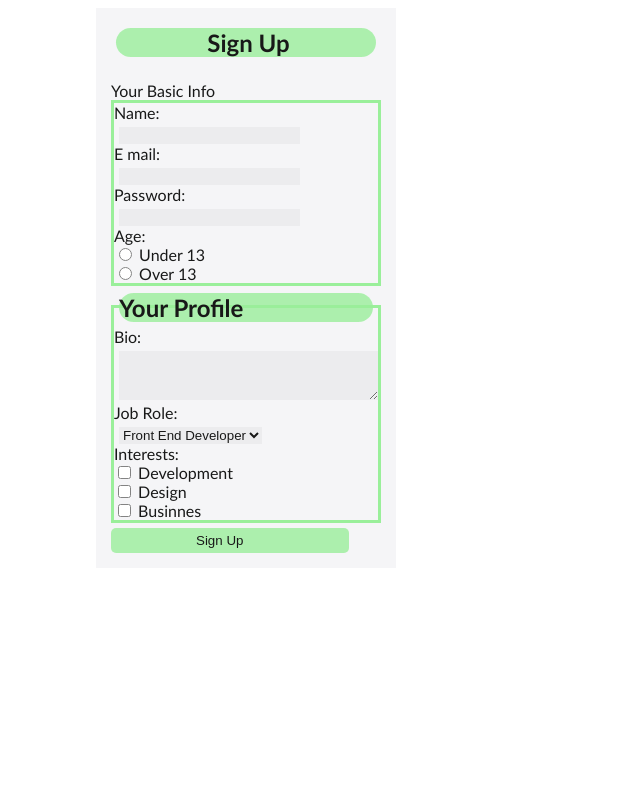
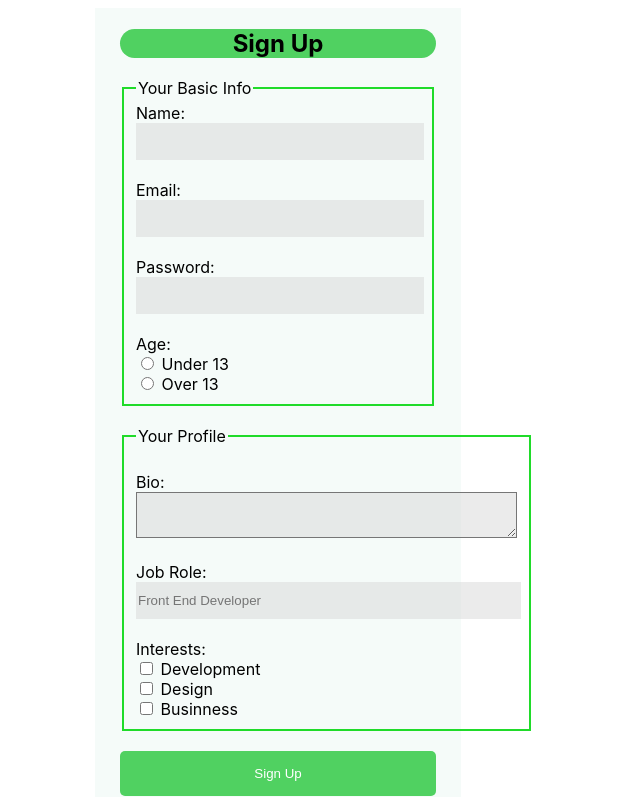
Before and after one commit to higuclu/form_html_css, a plain HTML site: page index.html in a window 1280 px wide. Shown: the whole page, without its empty margins (362-1002 px from the left). Drawn offline with Linux system fonts and the light colour scheme.

Commit message:
finised v2

```diff
--- a/index.html
+++ b/index.html
@@ -6,48 +6,52 @@
     <meta name="viewport" content="width=device-width, initial-scale=1.0">
     <title>Form</title>
     <link rel="stylesheet" href="style.css">
+    <link rel="preconnect" href="https://fonts.gstatic.com">
+    <link href="https://fonts.googleapis.com/css2?family=Montserrat:wght@300&display=swap" rel="stylesheet">
 </head>
 <body>
     <div class="container">
-        <h2 class="up">Sign Up</h2> <br>
-        <div>
-            <label for="info"> Your Basic Info</label>
-            <form id="form1">
+        <h2 class="sign" id="h2">Sign Up</h2>
+        <div class="form1">
+            <fieldset>
+                <legend>Your Basic Info</legend>
                 <label for="fname">Name:</label><br>
-                <input type="text" id="text"><br>
-                <label for="fname">E mail:</label><br>
-                <input type="text" id="text"><br>
-                <label for="fname">Password:</label><br>
-                <input type="text" id="text"><br>
-                <label for="fname">Age:</label><br>
+                <input type="text" id="input" name="fname"><br><br>
+                <label for="mail">Email:</label><br>
+                <input type="text" id="input" name="lname"><br><br>
+                <label for="pass">Password:</label><br>
+                <input type="password" id="input" name="password"><br><br>
+                <label for="age">Age:</label><br>
+                <input type="radio" value="age">
+                <label for="age">Under 13</label><br>
+                <input type="radio" value="age">
+                <label for="age">Over 13</label>
+            </fieldset>
+        </div><br>
+        <div class="form2">
+            <fieldset>
+                <legend>Your Profile</legend><br>
+                <label for="fname">Bio:</label><br>
+                <textarea id="bio" name="Bio" rows="5" cols="45"></textarea> <br><br>
+                <label for="Role">Job Role:</label><br>
+                <input list="role" name="Role" id="input" placeholder="Front End Developer">
+                <datalist id="role">
+                    <option value="Front End Developer">
+                    <option value="Back End Developer">
+                    <option value="DevOps">
+                    <option value="Cloud">
+                    <option value="Full Stack Developer">
+                </datalist><br><br>
+                <label for="checkbox">Interests:</label><br>
+                <input type="checkbox">
+                <label for="checkbox">Development</label><br>
+                <input type="checkbox">
+                <label for="checkbox">Design</label><br>
+                <input type="checkbox">
+                <label for="checkbox">Businness</label><br>
 
-                <input type="radio" id="age" name="under" value="Under 13">
-                <label for="male">Under 13</label><br>
-                <input type="radio" id="age" name="over" value="Over 13">
-                <label for="female">Over 13</label><br>
-            </form>
-        </div><br>
-        <div>
-            <form id="form2">
-                <h2 class="profile">Your Profile</h2>
-                <label for="fname">Bio:</label><br>
-                <textarea name="bio" id="text" cols="30" rows="3"></textarea><br>
-                <label for="fname">Job Role:</label><br>
-                <select name="role" id="text">
-                    <option value="frontEnd">Front End Developer</option>
-                    <option value="backEnd">Back End Developer</option>
-                    <option value="Dev">DevOps</option>
-                    <option value="cloud">Cloud Developer</option>
-                </select> <br>
-                <label for="Interests">Interests:</label><br>
-                <input type="checkbox" id="interests" value="Development">
-                <label for="interests">Development</label><br>
-                <input type="checkbox" id="interests" value="Design">
-                <label for="interests">Design</label><br>
-                <input type="checkbox" id="interests" value="Businnes">
-                <label for="interests">Businnes</label><br>
-            </form>
-            <input type="submit" class="sign" value="Sign Up">
+            </fieldset><br>
+            <input type="submit" id="button" class="sign" value="Sign Up"><br>
         </div>
     </div>
 </body>
--- a/style.css
+++ b/style.css
@@ -1,47 +1,38 @@
 div.container{
-    padding: 15px;
-    font-family: 'Gill Sans', 'Gill Sans MT', Calibri, 'Trebuchet MS', sans-serif;
-    opacity: 0.9;
-    position: absolute;
-    margin-left: 450px;
-    margin-right: 500px;
-    background-color:rgba(119,136,153,0.09);
+    font-family: -apple-system, BlinkMacSystemFont, 'Segoe UI', Roboto, Oxygen, Ubuntu, Cantarell, 'Open Sans', 'Helvetica Neue', sans-serif;
+    background-color:rgba(146, 204, 182, 0.09);
+    width: 25%;
+    height: 75%;
+    margin: auto;
+    padding: 1px 25px 1px 25px;
 }
-.up{
-    text-align: center ;
-    border-style:none;
-    margin: 5px;
-    padding-left: 5px;
-    border-radius: 20px;
-    background-color:rgba(144, 238, 144,0.8);
-}
-.profile{
-    padding-right: 100px;
-    border-style:hidden;
-    background-size:10% 5% ;
-    margin: 5px;
-    margin-top: -15px;
-    border-radius: 20px;
-    background-color:rgba(144, 238, 144,0.8);
-}
-#form1{
+
+fieldset{
     border-style: solid;
-    border-color: lightgreen;
-}
-#form2{
-    border-style: solid;
-    border-color: lightgreen;
-}
-#text{
-    border-style: hidden;
-    margin-top: 5px;
-    margin-left: 5px;
-    background-color: rgba(211, 211, 211,0.30);
+    border-color: rgb(32, 219, 42);
+    border-width: 2.5px;
 }
 .sign{
-    border-style: hidden;
-    margin-top: 5px;
-    background-color: rgba(144, 238, 144,0.8);
+    border-style: none;
+    text-align: center;
+    width: 100%;
+    background-color: rgb(80, 209, 97);
     border-radius: 5px;
-    padding: 5px 106px 5px 85px;
 }
+#button{
+    height: 45px;
+    color: white;
+}
+#h2{
+    border-radius: 15px;
+}
+#input{
+    width: 100%;
+    height: 35px;
+    background-color: rgba(216, 216, 216,0.5);
+    border-style: none;
+}
+#bio{
+    background-color: rgba(216, 216, 216,0.5);
+    height: 40px;
+}
```
